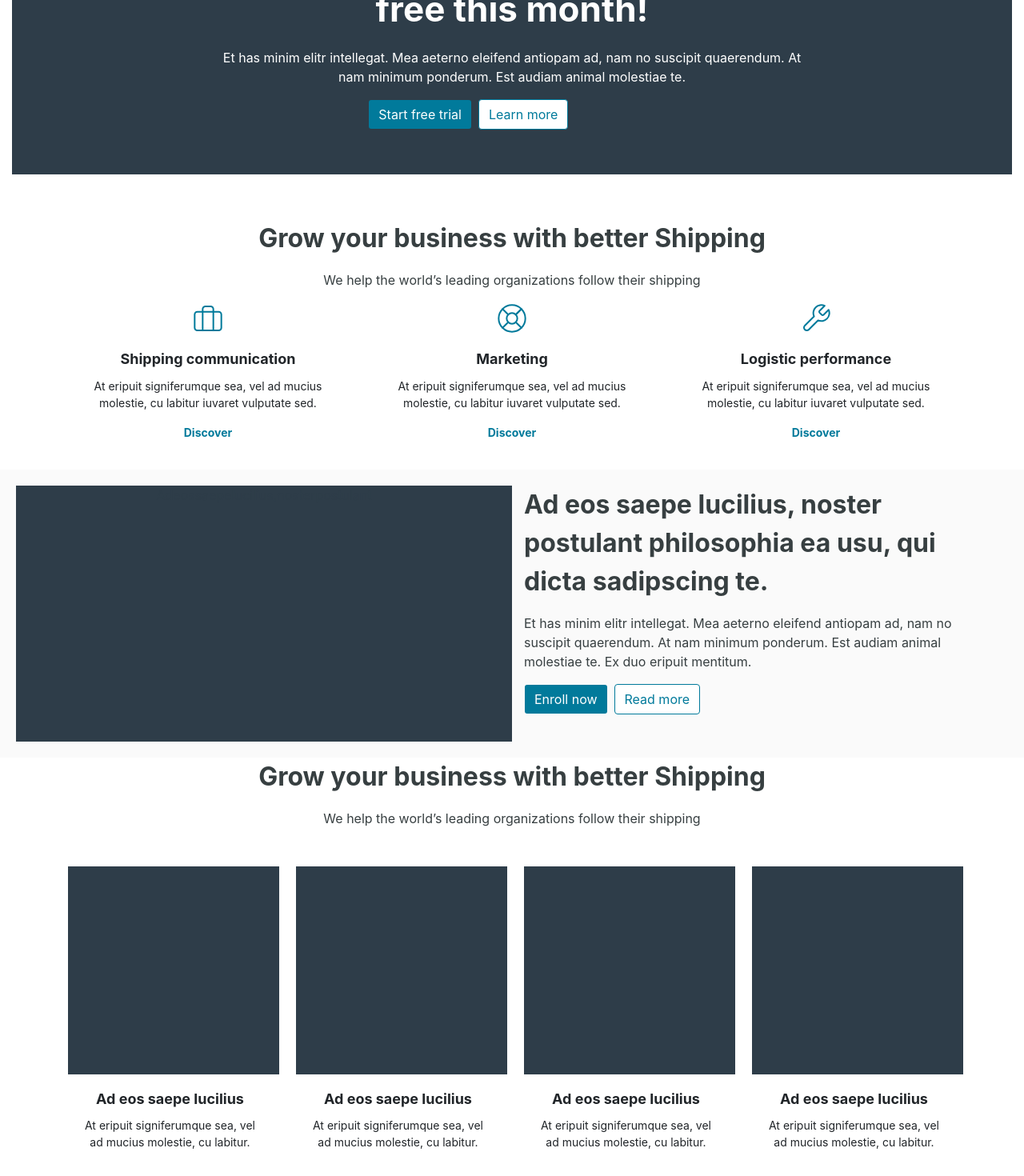
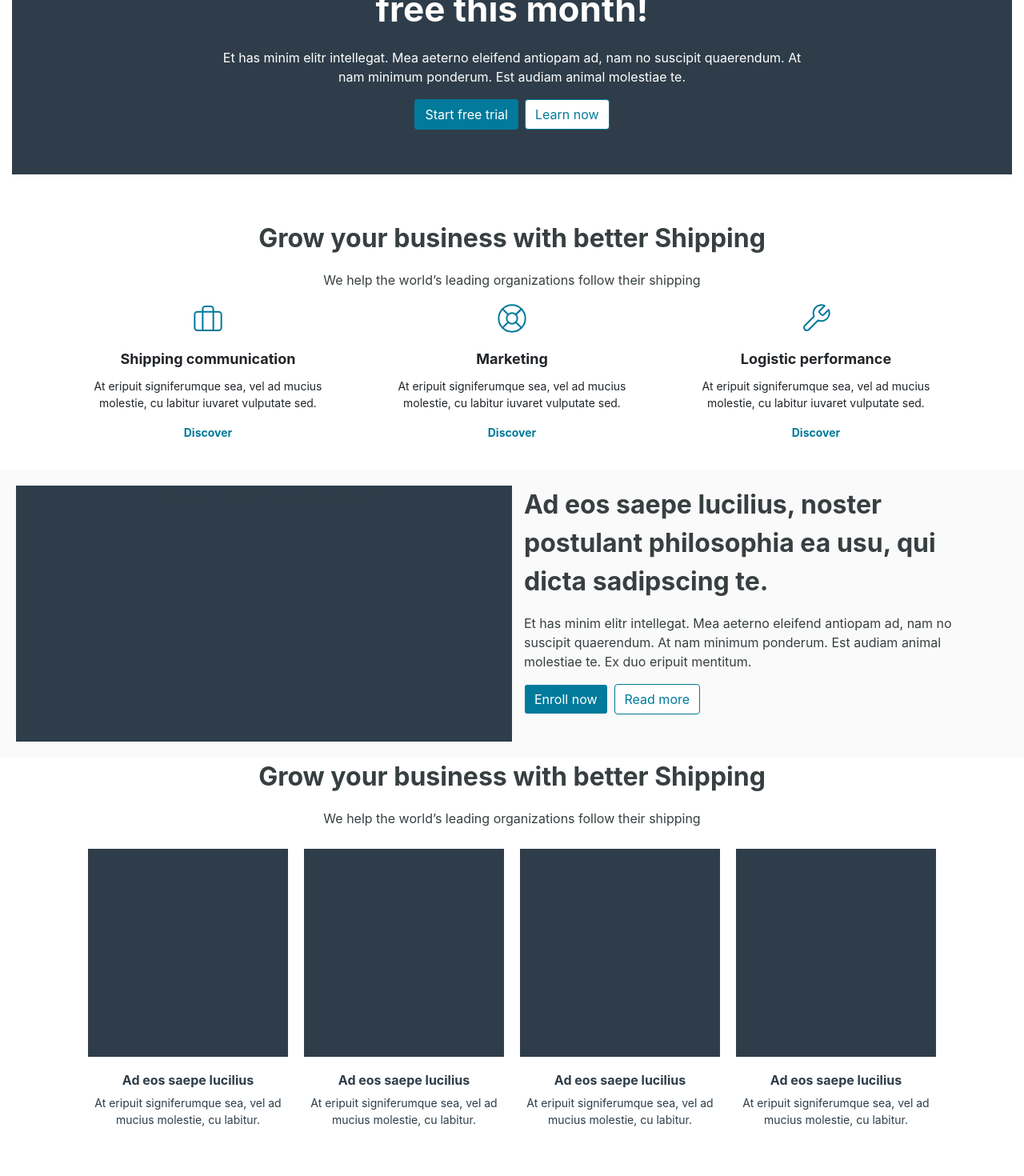
Before and after one commit to hiranthaprbuddha/Pearson_Test, a React (Create React App) app: page / in a window 1280 px wide. Shown: the part 200-1670 px from the top of the page at 80% size. Built offline with nearby package versions, Linux system fonts and the light colour scheme.

Commit message:
Used css flex for banner designs and grow section and change footer scss and button scss

```diff
--- a/src/components/home.js
+++ b/src/components/home.js
@@ -13,18 +13,18 @@ class Home extends Component {
                   <p className="banner">Simplify your online shipping for<br></br> free this month!</p>
                   <p className="banner-text">Et has minim elitr intellegat. Mea aeterno eleifend antiopam ad, nam no suscipit quaerendum. At<br></br>
                      nam minimum ponderum. Est audiam animal molestiae te.</p>
-                 <div className="row">
-                     <div className="col-md-4"></div>
-                     <div className="col-md-4" >
-                     <form className="form-inline">
-                        <div className="banner-btn">
-                           <button className="form-control btn btn-primary-blue mr-sm-2" type="submit">Start free trial </button>
-                           <button className="btn btn-outline-blue my-2 my-sm-0" type="submit">Learn more </button>
-                        </div>
-                    </form>
-                 </div>
-                 <div className="col-md-4"></div>
-                </div>
+
+                     <div className="flexbox-container-banner">
+                  <div className="f-item1">
+                  </div>
+                  <div className="f-item2">
+                        <button className="btn btn-primary-blue mr-sm-2 f-item2 " type="submit">Start free trial</button>
+                        <button className="btn btn-outline-blue my-2 my-sm-0 f-item2" type="submit">Learn now</button>
+                  </div>
+                  <div className="f-item3">
+                  </div>
+
+               </div>
             </div>
 
             <div className="container">
@@ -84,36 +84,27 @@ class Home extends Component {
                   <p className="section-title">We help the world’s leading organizations follow their shipping</p>
                </div>
 
-               <div className="card-deck mt-5 mb-5">
-                <div className="card">
-                        <div className="card-img-top-1"></div>
-                    <div className="card-body">
-                        <h5 className="card-title">Ad eos saepe lucilius</h5>
-                     <p className="card-text">At eripuit signiferumque sea, vel ad mucius molestie, cu labitur.</p>
-                    </div>
-                 </div>
-                 <div className="card">
-                        <div className="card-img-top-1"></div>
-                     <div className="card-body">
-                        <h5 className="card-title">Ad eos saepe lucilius</h5>
-                        <p className="card-text">At eripuit signiferumque sea, vel ad mucius molestie, cu labitur.</p>
-                    </div>
-                 </div>
-                 <div className="card">
-                        <div className="card-img-top-1"></div>
-                     <div className="card-body">
-                        <h5 className="card-title">Ad eos saepe lucilius</h5>
-                        <p className="card-text">At eripuit signiferumque sea, vel ad mucius molestie, cu labitur.</p>
-                    </div>
-                 </div>
-                 <div className="card">
-                        <div className="card-img-top-1"></div>
-                    <div className="card-body">
-                        <h5 className="card-title">Ad eos saepe lucilius</h5>
-                        <p className="card-text">At eripuit signiferumque sea, vel ad mucius molestie, cu labitur.</p>
-                    </div>
-                 </div>
+
+               <div className="flexbox-container">
+                  <div className="flexbox-item flexbox-item1">
+                     <h5 className="f-title">Ad eos saepe lucilius</h5>
+                     <p className="f-text">At eripuit signiferumque sea, vel ad mucius molestie, cu labitur.</p>
+                  </div>
+                  <div className="flexbox-item flexbox-item2">
+                  <h5 className="f-title">Ad eos saepe lucilius</h5>
+                     <p className="f-text">At eripuit signiferumque sea, vel ad mucius molestie, cu labitur.</p>
+                  </div>
+                  <div className="flexbox-item flexbox-item3">
+                  <h5 className="f-title">Ad eos saepe lucilius</h5>
+                     <p className="f-text">At eripuit signiferumque sea, vel ad mucius molestie, cu labitur.</p>
+                  </div>
+                  <div className="flexbox-item flexbox-item4">
+                  <h5 className="f-title">Ad eos saepe lucilius</h5>
+                     <p className="f-text">At eripuit signiferumque sea, vel ad mucius molestie, cu labitur.</p>
+                  </div>
                </div>
+
+
             </div>
         </div>
          );
--- a/src/styles/footer.css
+++ b/src/styles/footer.css
@@ -1,6 +1,7 @@
 .footer {
   background-color: #2E3D49;
   color: #FAFAFA;
+  margin-top: 150px;
 }
 
 .footer-text-right {
@@ -27,4 +28,28 @@
   padding-left: 10px;
   padding-right: 10px;
 }
+
+@media (max-width: 992px) {
+  .footer-text-left {
+    float: left;
+    padding-top: 20px;
+    color: #FAFAFA;
+    font-size: 14px;
+    list-style-type: none;
+    display: -webkit-box;
+    display: -ms-flexbox;
+    display: flex;
+  }
+  .footer-text-right {
+    text-align: center;
+    margin-left: 50px;
+    padding-top: 20px;
+    color: #FAFAFA;
+    font-size: 14px;
+  }
+  .pad {
+    padding-left: 1px;
+    padding-right: 10px;
+  }
+}
 /*# sourceMappingURL=footer.css.map */
--- a/src/styles/pearson.css
+++ b/src/styles/pearson.css
@@ -113,21 +113,78 @@
 }
 
 /*Using flex*/
+.flexbox-container {
+  display: -webkit-box;
+  display: -ms-flexbox;
+  display: flex;
+  -ms-flex-wrap: wrap;
+      flex-wrap: wrap;
+  -webkit-box-pack: center;
+      -ms-flex-pack: center;
+          justify-content: center;
+  -webkit-box-align: center;
+      -ms-flex-align: center;
+          align-items: center;
+}
+
+.flexbox-item {
+  width: 250px;
+  height: 260px;
+  margin: 10px;
+  background-color: #2E3D49;
+}
+
+.f-title {
+  font-size: 16px;
+  margin-top: 280px;
+  font-weight: bold;
+  text-align: center;
+  color: #2E3D49;
+}
+
+.f-text {
+  font-size: 14px;
+  text-align: center;
+  color: #2E3D49;
+}
+
+.flexbox-container-banner {
+  display: -webkit-box;
+  display: -ms-flexbox;
+  display: flex;
+  -ms-flex-wrap: wrap;
+      flex-wrap: wrap;
+  -webkit-box-pack: center;
+      -ms-flex-pack: center;
+          justify-content: center;
+  -webkit-box-align: center;
+      -ms-flex-align: center;
+          align-items: center;
+}
+
 @media (max-width: 991.98px) {
-  .card-img-top-1 {
-    text-align: center;
+  .flexbox-item {
+    width: 250px;
+    height: 260px;
+    margin-bottom: 100px;
     background-color: #2E3D49;
-    width: 320px;
-    height: 260px;
   }
-  .footer-text-left {
-    margin-left: auto;
-    margin-right: auto;
+  .flexbox-container-banner {
+    display: -webkit-box;
+    display: -ms-flexbox;
+    display: flex;
+    -ms-flex-wrap: wrap;
+        flex-wrap: wrap;
+    -ms-flex-pack: distribute;
+        justify-content: space-around;
+    -webkit-box-align: center;
+        -ms-flex-align: center;
+            align-items: center;
+    -ms-flex-line-pack: distribute;
+        align-content: space-around;
   }
-  .footer-text-right {
-    text-align: center;
-    margin-left: auto;
-    margin-right: auto;
+  .f-item2 {
+    margin: 5px;
   }
 }
 /*# sourceMappingURL=pearson.css.map */
--- a/src/styles/pearson.scss
+++ b/src/styles/pearson.scss
@@ -121,27 +121,63 @@ $background-light:#FAFAFA;
 }
 
 /*Using flex*/
+.flexbox-container{
+    display: flex;
+    flex-wrap: wrap;
+    justify-content: center;
+    align-items: center;
+}
+
+.flexbox-item{
+    width: 250px;
+    height: 260px;
+    margin: 10px;
+    background-color: $background-grey;
+}
+
+.f-title{
+    font-size: 16px;
+    margin-top: 280px;
+    font-weight: bold;
+    text-align: $text-align-center;
+    color:  $background-grey;
+}
+
+.f-text{
+    font-size: 14px;
+    text-align: $text-align-center;
+    color:  $background-grey;
+}
+
+.flexbox-container-banner{
+    display: flex;
+    flex-wrap: wrap;
+    justify-content: center;
+    align-items: center;
+}
 
 
 
 
 @media (max-width: 991.98px) {
 
-    .card-img-top-1{
-        text-align: center;
+    .flexbox-item{
+        width: 250px;
+        height: 260px;
+        margin-bottom: 100px;
         background-color: $background-grey;
-        width: 320px;
-        height: 260px;
-    }
-    .footer-text-left{
-        margin-left: auto;
-        margin-right: auto;
     }
 
-    .footer-text-right{
-        text-align: $text-align-center;
-        margin-left: auto;
-        margin-right: auto;
+    .flexbox-container-banner{
+        display: flex;
+        flex-wrap: wrap;
+        justify-content: space-around;
+        align-items: center;
+        align-content: space-around;
+    }
+
+    .f-item2{
+        margin: 5px;
     }
 
 
```
Also changed, not shown: src/styles/footer.scss (+27 -0 lines), 2 other files (tests, documents, lock files or other folders).
